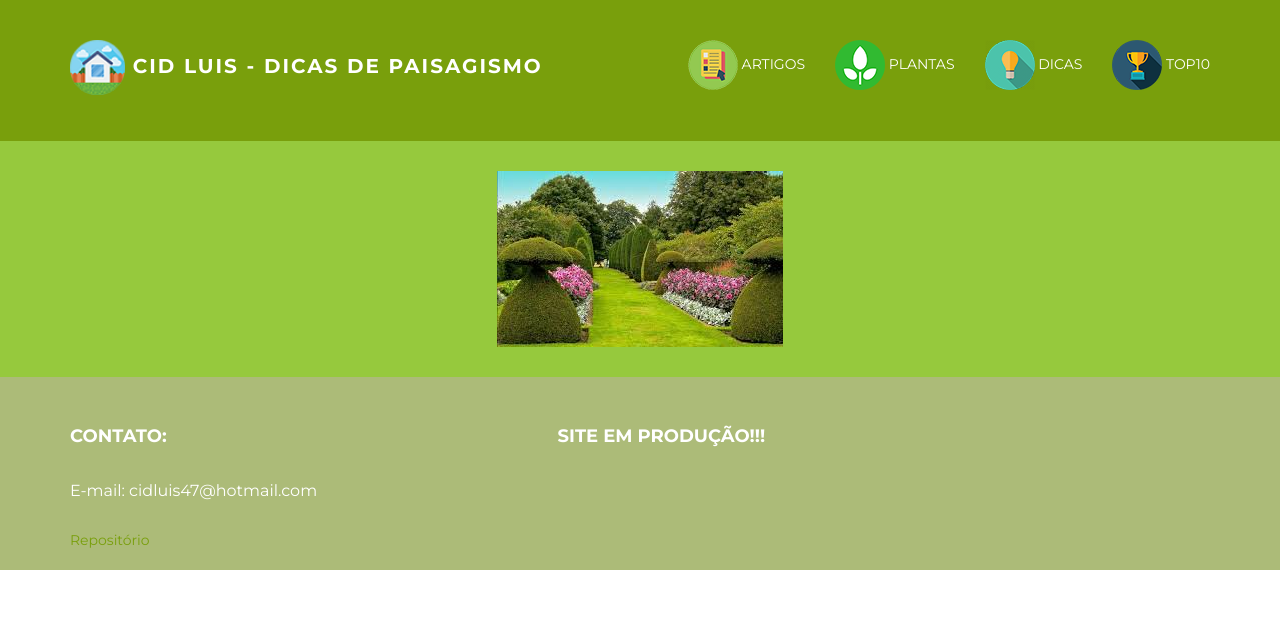
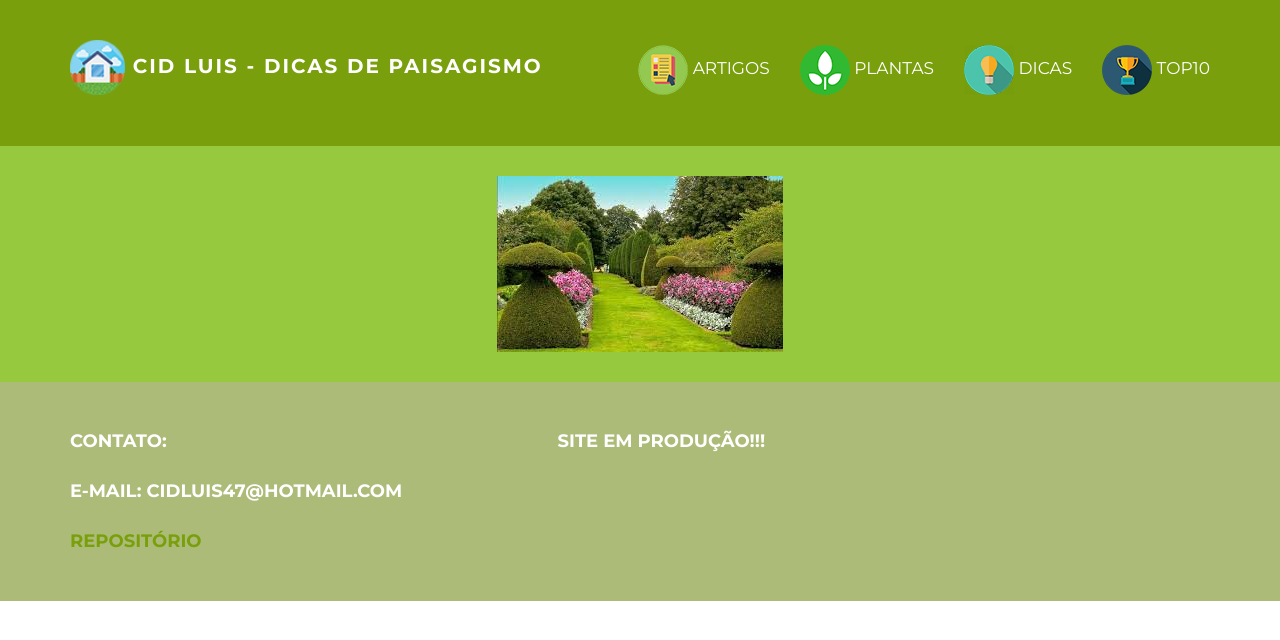
Before and after one commit to guilhermeeng99/Dicas-de-Paisagismo, a plain HTML site: page Paisagismo/WebContent/index.html in a window 1280 px wide. Drawn offline with Linux system fonts and the light colour scheme.

Commit message:
Página inicial completa

```diff
--- a/Paisagismo/WebContent/index.html
+++ b/Paisagismo/WebContent/index.html
@@ -1,19 +1,19 @@
 <!DOCTYPE html>
+<html>
 <head>
-
 <meta charset="utf-8">
 <meta http-equiv="X-UA-Compatible" content="IE=edge">
 <meta name="viewport" content="width=device-width, initial-scale=1.0">
 <link rel="shortcut icon" href="assets/img/icon.png">
 
-<title>Página Pessoal</title>
+<title>Paisagismo</title>
 
 <link href="assets/css/bootstrap.css" rel="stylesheet">
 
 <link href="assets/css/main.css" rel="stylesheet">
 
 </head>
-
+<body>
 	<div class="navbar navbar-inverse navbar-static-top">
 		<div class="container">
 			<div class="navbar-header">
@@ -22,9 +22,7 @@
 					width="55"> Cid Luis - Dicas de Paisagismo</a>
 			</div>
 			<div class="navbar-collapse collapse">
-			<ul class="nav navbar-nav navbar-right">
-
-
+				<ul class="nav navbar-nav navbar-right mt">
 					<li><a href="artigos1.html"><img
 							src="assets/img/icon-artigos.png" alt="artigos"> Artigos</a></li>
 
@@ -33,8 +31,6 @@
 
 					<li><a href="dicas.html"><img
 							src="assets/img/icon-dicas.png" alt="dicas"> Dicas</a></li>
-
-
 					<li><a href="top10.html"><img
 							src="assets/img/icon-top10.png" alt="top10"> Top10</a></li>
 				</ul>
@@ -46,12 +42,7 @@
 		<div class="container">
 			<div class="row">
 				<div class="col-lg-8 col-lg-offset-2 centered">
-
-
 					<img src="assets/img/backgroud.jpg" alt="Backgroud-Imagem">
-
-
-
 				</div>
 			</div>
 		</div>
@@ -62,13 +53,15 @@
 			<div class="row">
 				<div class="col-lg-5">
 					<h4>CONTATO:</h4>
-				<p>E-mail: cidluis47@hotmail.com</p>
-				<a href="https://github.com/guilhermeeng99/Dicas-de-Paisagismo"
-					target="_blank">Repositório</a>
+					<h4>E-mail: cidluis47@hotmail.com</h4>
+					<h4><a href="https://github.com/guilhermeeng99/Dicas-de-Paisagismo"
+						target="_blank">Repositório</a></h4>
 				</div>
 				<div class="col-lg-6">
 					<h4>Site em produção!!!</h4>
-
+				</div>
+			</div>
+		</div>
 	</div>
 </body>
 </html>
```
Lines whose indentation alone changed are shown as unchanged.
